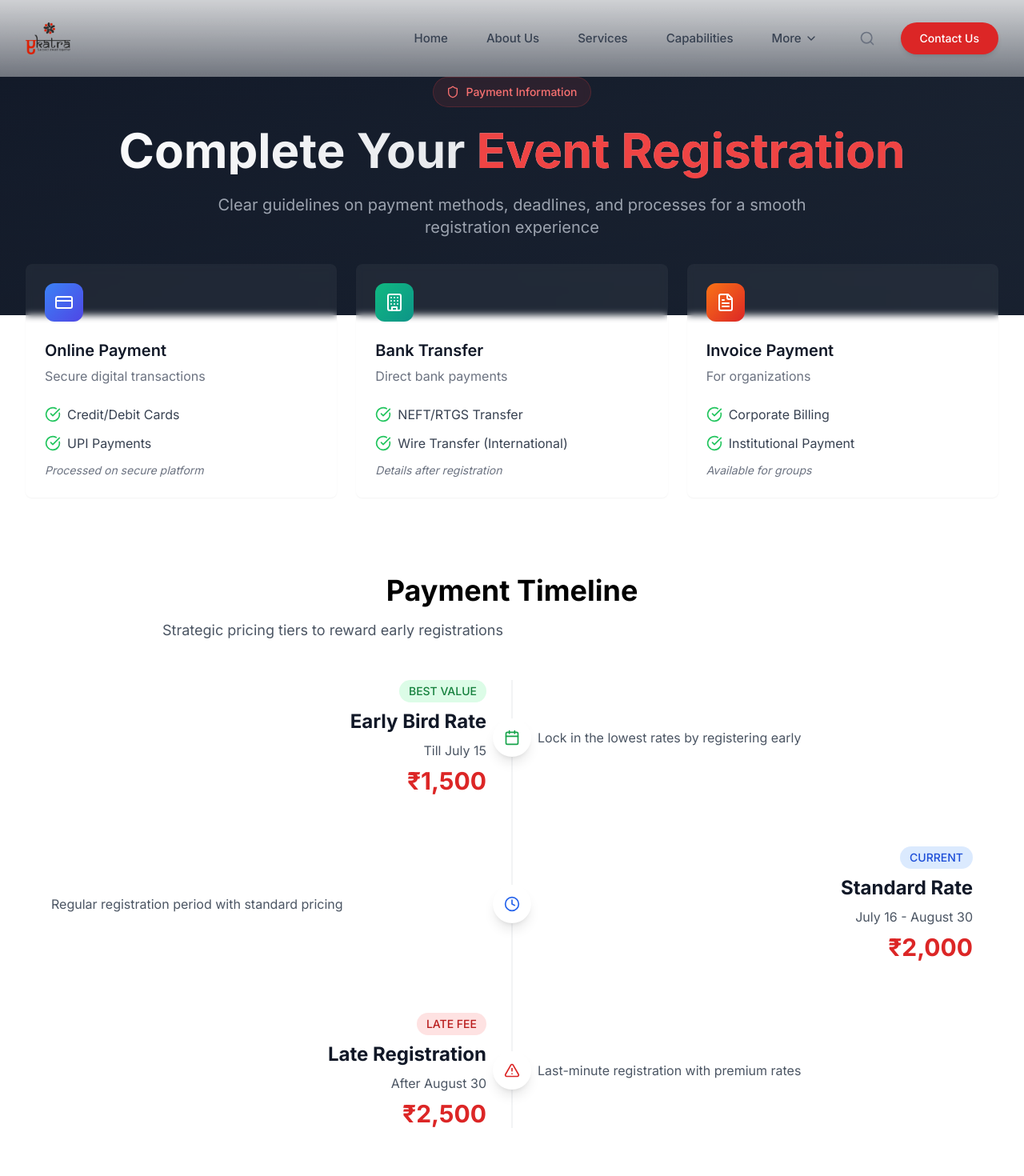
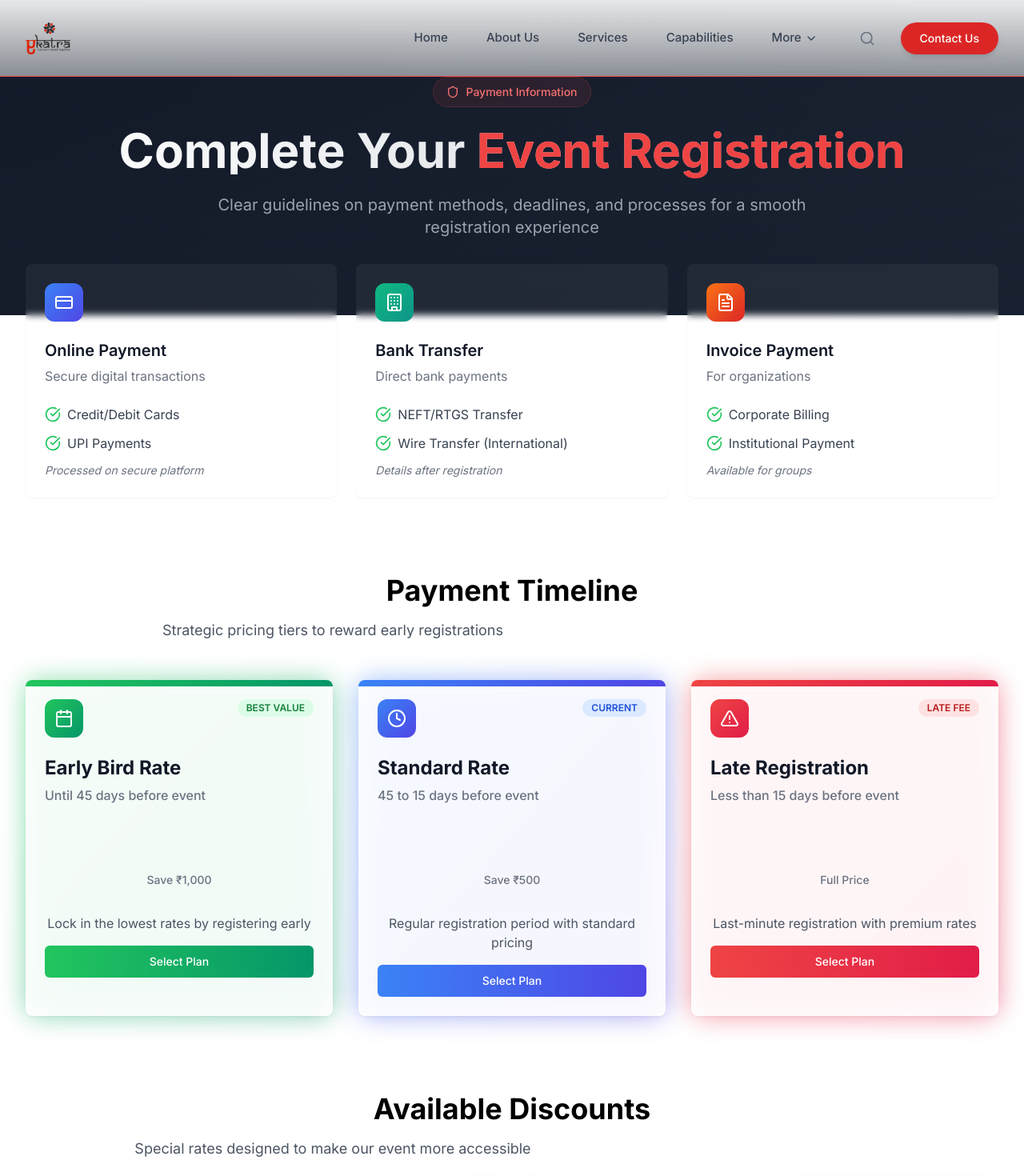
Before and after one commit to chetan21122004/Ekatara, a Next.js app: page /payment in a window 1280 px wide. Shown: the top 1470 px of the page at 80% size. Built offline with nearby package versions, Linux system fonts and the light colour scheme.

Commit message:
upadted some

```diff
--- a/app/capabilities/page.tsx
+++ b/app/capabilities/page.tsx
@@ -677,8 +677,7 @@ export default function CapabilitiesPage() {
               <Button
                 asChild
                 size="lg"
-                variant="outline"
-                className="border-2 border-white text-white hover:bg-white hover:text-red-600 rounded-full px-8 py-6 text-lg font-semibold transition-all duration-300"
+                className="bg-white text-red-600 hover:bg-gray-100 rounded-full px-8 py-6 text-lg font-semibold shadow-xl hover:shadow-2xl transition-all duration-300 transform hover:scale-105"
               >
                 <Link href="/services">View Our Services</Link>
               </Button>
--- a/app/payment/page.tsx
+++ b/app/payment/page.tsx
@@ -98,7 +98,7 @@ export default function PaymentPage() {
           ))}
         </div>
 
-        {/* Payment Periods - Timeline Design */}
+        {/* Payment Periods - Modern Timeline Design */}
         <section className="mb-24">
           <SectionHeading
             title="Payment Timeline"
@@ -106,56 +106,87 @@ export default function PaymentPage() {
             centered
           />
 
-          <div className="relative">
-            <div className="absolute left-1/2 transform -translate-x-1/2 h-full w-px bg-gray-200" />
-            <div className="space-y-16">
+          <div className="grid grid-cols-1 md:grid-cols-3 gap-8">
             {[
               {
                 phase: "Early Bird Rate",
-                  date: "Till July 15",
+                date: "Until 45 days before event",
                 price: "₹1,500",
                 tag: "BEST VALUE",
                 description: "Lock in the lowest rates by registering early",
                 color: "green",
                 icon: Calendar,
+                gradient: "from-green-500 to-emerald-600",
+                savings: "Save ₹1,000",
               },
               {
                 phase: "Standard Rate",
-                  date: "July 16 - August 30",
+                date: "45 to 15 days before event",
                 price: "₹2,000",
                 tag: "CURRENT",
                 description: "Regular registration period with standard pricing",
                 color: "blue",
                 icon: Clock,
+                gradient: "from-blue-500 to-indigo-600",
+                savings: "Save ₹500",
               },
               {
                 phase: "Late Registration",
-                  date: "After August 30",
+                date: "Less than 15 days before event",
                 price: "₹2,500",
                 tag: "LATE FEE",
                 description: "Last-minute registration with premium rates",
                 color: "red",
                 icon: AlertTriangle,
+                gradient: "from-red-500 to-rose-600",
+                savings: "Full Price",
               },
             ].map((period, index) => (
-                <div key={period.phase} className={`relative flex items-center ${index % 2 === 0 ? 'flex-row' : 'flex-row-reverse'}`}>
-                  <div className="w-1/2 pr-8 text-right">
-                    <div className={`inline-flex items-center px-3 py-1 rounded-full text-sm font-medium mb-2 bg-${period.color}-100 text-${period.color}-700`}>
+              <div
+                key={period.phase}
+                className="relative group"
+              >
+                <div className={`absolute inset-0 bg-gradient-to-br ${period.gradient} opacity-50 blur-lg group-hover:opacity-75 transition-opacity duration-300 rounded-2xl`} />
+                <Card className="relative h-full bg-white/90 backdrop-blur-sm border-0 overflow-hidden">
+                  <div className={`absolute top-0 left-0 right-0 h-2 bg-gradient-to-r ${period.gradient}`} />
+                  <CardHeader>
+                    <div className="flex items-start justify-between mb-4">
+                      <div className={`w-12 h-12 rounded-xl bg-gradient-to-br ${period.gradient} flex items-center justify-center`}>
+                        <period.icon className="h-6 w-6 text-white" />
+                      </div>
+                      <Badge
+                        variant="secondary"
+                        className={`bg-${period.color}-100 text-${period.color}-700 hover:bg-${period.color}-200`}
+                      >
                         {period.tag}
+                      </Badge>
                     </div>
-                    <h3 className="text-2xl font-bold text-gray-900 mb-2">{period.phase}</h3>
-                    <p className="text-gray-600 mb-2">{period.date}</p>
-                    <div className="text-3xl font-bold text-red-600">{period.price}</div>
+                    <h3 className="text-2xl font-bold text-gray-900">{period.phase}</h3>
+                    <p className="text-gray-500 font-medium">{period.date}</p>
+                  </CardHeader>
+                  <CardContent>
+                    <div className="space-y-4">
+                      <div className="text-center py-4">
+                        <div className="text-4xl font-bold bg-clip-text text-transparent bg-gradient-to-br ${period.gradient}">
+                          {period.price}
                         </div>
-                  <div className="absolute left-1/2 transform -translate-x-1/2 w-12 h-12 rounded-full border-4 border-white bg-white shadow-lg flex items-center justify-center">
-                    <period.icon className={`h-5 w-5 text-${period.color}-600`} />
-                  </div>
-                  <div className="w-1/2 pl-8">
-                    <p className="text-gray-600">{period.description}</p>
+                        <div className="text-sm font-medium text-gray-500 mt-1">
+                          {period.savings}
                         </div>
                       </div>
+                      <p className="text-gray-600 text-center">
+                        {period.description}
+                      </p>
+                      <Button
+                        className={`w-full bg-gradient-to-r ${period.gradient} text-white hover:opacity-90 transition-opacity duration-200`}
+                      >
+                        Select Plan
+                      </Button>
+                    </div>
+                  </CardContent>
+                </Card>
+              </div>
             ))}
-            </div>
           </div>
         </section>
 
--- a/app/registration/page.tsx
+++ b/app/registration/page.tsx
@@ -718,8 +718,7 @@ export default function RegistrationPage() {
               <Button
                 asChild
                 size="lg"
-                variant="outline"
-                className="border-2 border-white text-white hover:bg-white hover:text-purple-600 rounded-full px-12 py-6 text-xl font-semibold transition-all duration-300"
+                className="bg-white text-purple-600 hover:bg-gray-100 rounded-full px-12 py-6 text-xl font-semibold shadow-2xl hover:shadow-3xl transition-all duration-300 transform hover:scale-105"
               >
                 <Link href="/contact">
                   <MessageSquare className="mr-3" size={24} />
--- a/app/services/page.tsx
+++ b/app/services/page.tsx
@@ -518,8 +518,7 @@ export default function ServicesPage() {
               <Button
                 asChild
                 size="lg"
-                variant="outline"
-                className="border-2 border-white text-white hover:bg-white hover:text-red-600 rounded-full px-8 py-6 text-lg font-semibold transition-all duration-300"
+                className="bg-white text-red-600 hover:bg-gray-100 rounded-full px-8 py-6 text-lg font-semibold shadow-xl hover:shadow-2xl transition-all duration-300 transform hover:scale-105"
               >
                 <Link href="/event-types">Explore Event Types</Link>
               </Button>
--- a/components/header.tsx
+++ b/components/header.tsx
@@ -3,6 +3,7 @@
 import { useState, useEffect } from "react"
 import Link from "next/link"
 import Image from "next/image"
+import { usePathname } from "next/navigation"
 import { Button } from "@/components/ui/button"
 import { Menu, X, ChevronDown, Search } from "lucide-react"
 import { motion, AnimatePresence } from "framer-motion"
@@ -12,6 +13,7 @@ export default function Header() {
   const [isMenuOpen, setIsMenuOpen] = useState(false)
   const [scrolled, setScrolled] = useState(false)
   const [searchOpen, setSearchOpen] = useState(false)
+  const pathname = usePathname()
 
   useEffect(() => {
     const handleScroll = () => {
@@ -38,13 +40,13 @@ export default function Header() {
   return (
     <>
       <header
-        className={`fixed top-0 left-0 right-0 z-50 transition-all duration-300 ease-in-out
+        className={`fixed top-0 left-0 right-0 z-50 transition-all duration-500 ease-in-out border-b border-red-500 mb-3
           ${scrolled
-            ? "bg-white shadow-lg h-16"
+            ? "bg-white/80 shadow-lg backdrop-blur-lg h-16"
             : "bg-transparent h-24"
           }`}
       >
-        <div className="absolute inset-0 bg-gradient-to-b from-white/80 to-white/40 backdrop-blur-md" />
+        <div className="absolute inset-0 bg-gradient-to-b from-white/90 via-white/70 to-white/50 backdrop-blur-md" />
 
         <nav className="relative max-w-7xl mx-auto px-4 sm:px-6 lg:px-8 h-full">
           <div className="flex items-center justify-between h-full">
@@ -74,30 +76,47 @@ export default function Header() {
                   <Link
                     key={item.name}
                     href={item.href}
-                    className="relative px-3 py-2 text-[15px] font-medium text-gray-700 hover:text-red-600 transition-colors group"
+                    className={`relative px-3 py-2 text-[15px] font-medium transition-all duration-200 group
+                      ${pathname === item.href
+                        ? "text-red-600"
+                        : "text-gray-700 hover:text-red-600"}`}
                   >
-                    {item.name}
-                    <span className="absolute inset-x-3 -bottom-px h-0.5 bg-red-600 transform scale-x-0 transition-transform group-hover:scale-x-100" />
+                    <span className="relative z-10">{item.name}</span>
+                    <span className={`absolute inset-0 rounded-lg bg-red-50 opacity-0 transform scale-95 transition-all duration-200
+                      ${pathname === item.href
+                        ? "opacity-100 scale-100"
+                        : "group-hover:opacity-100 group-hover:scale-100"}`}
+                    />
+                    <span className={`absolute inset-x-3 -bottom-px h-0.5 bg-red-600 transform transition-transform duration-200
+                      ${pathname === item.href
+                        ? "scale-x-100"
+                        : "scale-x-0 group-hover:scale-x-100"}`}
+                    />
                   </Link>
                 ))}
 
                 {/* Mega Menu Dropdown */}
                 <div className="relative group">
-                  <button className="flex items-center px-3 py-2 text-[15px] font-medium text-gray-700 hover:text-red-600 transition-colors">
+                  <button className="flex items-center px-3 py-2 text-[15px] font-medium text-gray-700 hover:text-red-600 transition-all duration-200">
                     More
-                    <ChevronDown className="ml-1 h-4 w-4 transition-transform group-hover:rotate-180" />
+                    <ChevronDown className="ml-1 h-4 w-4 transition-transform duration-200 group-hover:rotate-180" />
                   </button>
                   <div className="absolute top-full left-0 w-[500px] opacity-0 invisible group-hover:opacity-100 group-hover:visible transition-all duration-200 pt-4">
-                    <div className="bg-white rounded-2xl shadow-xl border border-gray-100 p-6 grid grid-cols-2 gap-4">
+                    <div className="bg-white/80 backdrop-blur-lg rounded-2xl shadow-xl border border-gray-100/50 p-6">
+                      <div className="grid grid-cols-2 gap-4">
                         {navigation.slice(4).map((item) => (
                           <Link
                             key={item.name}
                             href={item.href}
-                          className="flex items-center px-4 py-3 rounded-xl hover:bg-gray-50 text-gray-700 hover:text-red-600 transition-colors"
+                            className={`flex items-center px-4 py-3 rounded-xl transition-all duration-200
+                              ${pathname === item.href
+                                ? "bg-red-50 text-red-600"
+                                : "hover:bg-gray-50 text-gray-700 hover:text-red-600"}`}
                           >
                             {item.name}
                           </Link>
                         ))}
+                      </div>
                     </div>
                   </div>
                 </div>
@@ -107,14 +126,14 @@ export default function Header() {
               <div className="flex items-center space-x-6">
                 <button
                   onClick={() => setSearchOpen(true)}
-                  className="p-2 rounded-full hover:bg-gray-100 text-gray-500 hover:text-red-600 transition-colors"
+                  className="p-2 rounded-full hover:bg-gray-100 text-gray-500 hover:text-red-600 transition-all duration-200"
                 >
                   <Search className="h-5 w-5" />
                 </button>
 
                 <Button
                   asChild
-                  className="bg-red-600 hover:bg-red-700 text-white rounded-full px-6 py-2.5 font-medium shadow-md hover:shadow-lg transform hover:translate-y-[-1px] transition-all duration-200"
+                  className="bg-red-600 hover:bg-red-700 text-white rounded-full px-6 py-2.5 font-medium shadow-md hover:shadow-lg transform hover:-translate-y-0.5 transition-all duration-200"
                 >
                   <Link href="/contact">Contact Us</Link>
                 </Button>
@@ -126,7 +145,7 @@ export default function Header() {
               <motion.button
                 whileTap={{ scale: 0.95 }}
                 onClick={() => setIsMenuOpen(!isMenuOpen)}
-                className="relative z-10 p-2 rounded-full hover:bg-white/50 text-gray-700 hover:text-red-600 transition-colors"
+                className="relative z-10 p-2 rounded-full hover:bg-white/50 text-gray-700 hover:text-red-600 transition-all duration-200"
               >
                 {isMenuOpen ? <X size={24} /> : <Menu size={24} />}
               </motion.button>
@@ -151,10 +170,10 @@ export default function Header() {
               animate={{ opacity: 1, x: 0 }}
               exit={{ opacity: 0, x: "100%" }}
               transition={{ type: "spring", damping: 25, stiffness: 200 }}
-              className="fixed top-0 right-0 bottom-0 w-full max-w-sm bg-white shadow-2xl z-50 lg:hidden"
+              className="fixed top-0 right-0 bottom-0 w-full max-w-sm bg-white/90 backdrop-blur-lg shadow-2xl z-50 lg:hidden"
             >
               <div className="flex flex-col h-full">
-                <div className="flex items-center justify-between p-4 border-b">
+                <div className="flex items-center justify-between p-4 border-b border-gray-200/50">
                   <Image
                     src="/images/ekatra-logo.png"
                     alt="Ekatra Meetings"
@@ -164,7 +183,7 @@ export default function Header() {
                   />
                   <button
                     onClick={() => setIsMenuOpen(false)}
-                    className="p-2 rounded-full hover:bg-gray-100 text-gray-500 hover:text-red-600"
+                    className="p-2 rounded-full hover:bg-gray-100 text-gray-500 hover:text-red-600 transition-all duration-200"
                   >
                     <X size={20} />
                   </button>
@@ -181,7 +200,10 @@ export default function Header() {
                       >
                         <Link
                           href={item.href}
-                          className="flex items-center px-4 py-3 rounded-xl text-gray-700 hover:text-red-600 hover:bg-red-50/50 font-medium transition-all"
+                          className={`flex items-center px-4 py-3 rounded-xl font-medium transition-all duration-200
+                            ${pathname === item.href
+                              ? "text-red-600 bg-red-50"
+                              : "text-gray-700 hover:text-red-600 hover:bg-red-50/50"}`}
                           onClick={() => setIsMenuOpen(false)}
                         >
                           {item.name}
@@ -191,10 +213,10 @@ export default function Header() {
                   </div>
                 </div>
 
-                <div className="p-4 border-t">
+                <div className="p-4 border-t border-gray-200/50">
                   <Button
                     asChild
-                    className="w-full bg-red-600 hover:bg-red-700 text-white rounded-xl py-6 font-medium shadow-lg hover:shadow-xl transition-all"
+                    className="w-full bg-red-600 hover:bg-red-700 text-white rounded-xl py-6 font-medium shadow-lg hover:shadow-xl transform hover:-translate-y-0.5 transition-all duration-200"
                   >
                     <Link href="/contact" onClick={() => setIsMenuOpen(false)}>
                       Contact Us
@@ -224,8 +246,8 @@ export default function Header() {
               exit={{ opacity: 0, y: -20 }}
               className="fixed top-4 inset-x-4 max-w-2xl mx-auto z-50"
             >
-              <div className="bg-white rounded-2xl shadow-2xl p-4">
-                <div className="flex items-center space-x-3 bg-gray-50 rounded-xl px-4 py-3">
+              <div className="bg-white/90 backdrop-blur-lg rounded-2xl shadow-2xl p-4">
+                <div className="flex items-center space-x-3 bg-gray-50/80 rounded-xl px-4 py-3">
                   <Search className="h-5 w-5 text-gray-500" />
                   <input
                     type="text"
@@ -235,7 +257,7 @@ export default function Header() {
                   />
                   <button
                     onClick={() => setSearchOpen(false)}
-                    className="p-1 rounded-full hover:bg-gray-200 text-gray-500"
+                    className="p-1 rounded-full hover:bg-gray-200 text-gray-500 transition-all duration-200"
                   >
                     <X size={16} />
                   </button>
--- a/tailwind.config.ts
+++ b/tailwind.config.ts
@@ -83,12 +83,51 @@ const config: Config = {
   				to: {
   					height: '0'
   				}
-  			}
+  			},
+        'gradient-x': {
+          '0%, 100%': {
+            'background-size': '200% 200%',
+            'background-position': 'left center'
+          },
+          '50%': {
+            'background-size': '200% 200%',
+            'background-position': 'right center'
+          }
+        },
+        'float': {
+          '0%, 100%': {
+            transform: 'translateY(0px) scale(1)',
+            opacity: '0.1'
+          },
+          '50%': {
+            transform: 'translateY(-20px) scale(1.05)',
+            opacity: '0.2'
+          }
+        },
+        'fade-in-up': {
+          '0%': {
+            opacity: '0',
+            transform: 'translateY(20px)'
+          },
+          '100%': {
+            opacity: '1',
+            transform: 'translateY(0)'
+          }
+        }
   		},
   		animation: {
   			'accordion-down': 'accordion-down 0.2s ease-out',
-  			'accordion-up': 'accordion-up 0.2s ease-out'
-  		}
+  			'accordion-up': 'accordion-up 0.2s ease-out',
+        'gradient-x': 'gradient-x 15s ease infinite',
+        'float': 'float 6s ease-in-out infinite',
+        'float-delayed': 'float 6s ease-in-out infinite 3s',
+        'fade-in-up': 'fade-in-up 0.5s ease-out forwards'
+  		},
+      transitionDelay: {
+        '150': '150ms',
+        '300': '300ms',
+        '450': '450ms',
+      }
   	}
   },
   plugins: [require("tailwindcss-animate")],
```
Also changed, not shown: app/about/page.tsx (+45 -20 lines), app/abstract/page.tsx (+43 -24 lines), app/event-types/page.tsx (+68 -30 lines), app/faq/page.tsx (+12 -20 lines). Lines whose indentation alone changed are shown as unchanged.
